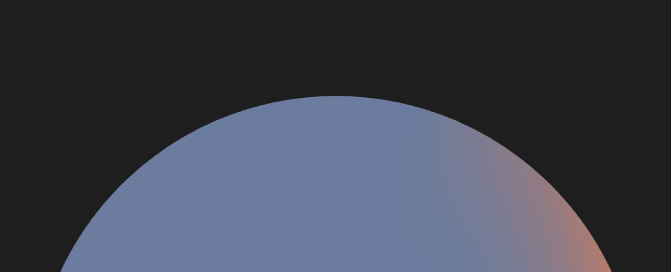
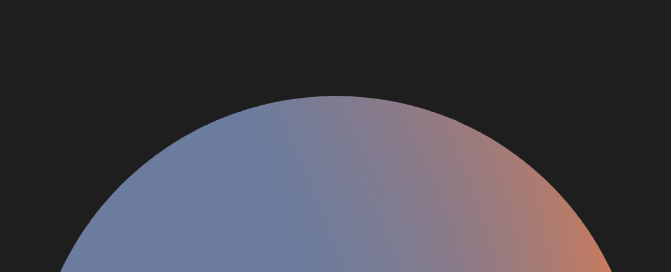
Before and after one commit to Snorkungen/gradient-js-clock, a plain HTML site: page index.html in a window 1280 px wide. Shown: the top 272 px of the page, without its empty margins (304-975 px from the left). Drawn offline with Linux system fonts and the light colour scheme.

Commit message:
update: index.html

```diff
--- a/index.html
+++ b/index.html
@@ -69,11 +69,11 @@
     </style>
 
     <script>
-        const angle_feature_range = (6 * Math.PI / 11);
         const width = 360;
         let radius = (width - 1) / 2;
         let max_possible_radius = Math.sqrt(((width - 1) / 2) ** 2 + ((width - 1) / 2) ** 2);
         let buffer = new Uint8ClampedArray(width * width * 4);
+        const angle_feature_range = (8 * Math.PI / 11), angle_feature_dstart = radius * -0.25;
 
         let colors = [
             [70, 130, 180],
@@ -131,37 +131,12 @@
             };
         }
 
-        function get_angle(ox, oy) {
-            let angle = Math.atan(ox / oy);
-
-            // correct angle to a full rotation
-            if (isNaN(angle)) {
-                angle = 0
-            }
-
-            if (ox >= 0 && oy >= 0) {
-                // Q1
-                angle = angle;
-            } else if (ox >= 0 && oy <= 0) {
-                // Q2
-                angle = Math.PI + angle // the angle is negative
-            } else if (ox < 0 && oy < 0) {
-                // Q3
-                angle = Math.PI + angle;
-            } else {
-                // Q4
-                angle = 2 * Math.PI + angle
-            }
-
-            return angle;
-        }
-
         const precomputed_angles = new Float32Array(width * width * 2);
         for (let i = 0; i < precomputed_angles.length; i += 2) {
             let x = (i % (width * 2)) / 2, y = Math.floor(i / (width * 2));
             let ox = x - ((width - 1) / 2), oy = ((width - 1) / 2) - y;
 
-            precomputed_angles[i] = get_angle(ox, oy);
+            precomputed_angles[i] = (Math.PI / 2) - Math.atan2(oy, ox);
             precomputed_angles[i + 1] = Math.sqrt(ox ** 2 + oy ** 2);
         }
 
@@ -204,7 +179,7 @@
 
                 if (distance_from_target_angle < angle_feature_range) {
                     // perpendicular distance approximation
-                    let dstart = radius * 0.48, dval = dist > dstart ? (dist - dstart) / (radius - dstart) : 0;
+                    let dval = dist > angle_feature_dstart ? (dist - angle_feature_dstart) / (radius - angle_feature_dstart) : 0;
                     t = lerp(1 - (distance_from_target_angle / angle_feature_range), 0, dval * dval);
 
                     r = lerp(t, r, lerp(minutes / 60, rgb_end[0], rgb_feature[0]));
```
